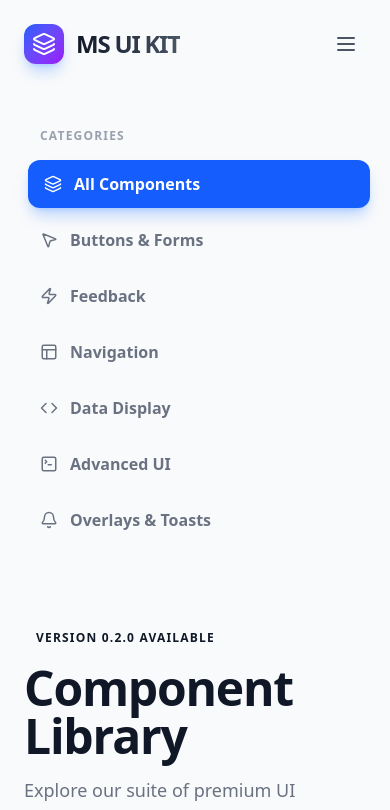
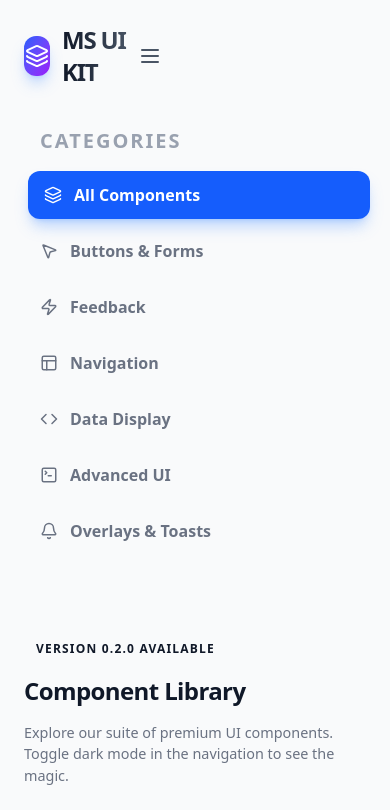
Before and after one commit to maheshshinde9100/ms-ui-kit, a React (Vite) app: page / in a window 390 px wide. Shown: the top 810 px of the page. Built offline with nearby package versions, Linux system fonts and the light colour scheme.

Commit message:
Implement responsive styles for different devices
Added responsive styles for various screen sizes.

```diff
--- a/src/index.css
+++ b/src/index.css
@@ -68,3 +68,133 @@ body {
 #root {
   width: 100%;
 }
+
+/* ==========================================================
+   Responsive Styles
+   Append at the end of index.css
+========================================================== */
+
+/* Small Laptops (769px - 992px) */
+@media (max-width: 992px) {
+  .container {
+    width: 95%;
+    margin: 0 auto;
+  }
+
+  h1 {
+    font-size: 2rem;
+  }
+
+  h2 {
+    font-size: 1.75rem;
+  }
+
+  p {
+    font-size: 0.95rem;
+  }
+}
+
+/* Tablets (481px - 768px) */
+@media (max-width: 768px) {
+  body {
+    overflow-x: hidden;
+  }
+
+  .container {
+    width: 95%;
+    padding: 0 1rem;
+    margin: 0 auto;
+  }
+
+  h1 {
+    font-size: 1.75rem;
+    line-height: 1.3;
+  }
+
+  h2 {
+    font-size: 1.5rem;
+  }
+
+  h3 {
+    font-size: 1.25rem;
+  }
+
+  p {
+    font-size: 0.95rem;
+    line-height: 1.6;
+  }
+
+  img,
+  video {
+    max-width: 100%;
+    height: auto;
+    display: block;
+  }
+
+  table {
+    display: block;
+    width: 100%;
+    overflow-x: auto;
+  }
+
+  input,
+  textarea,
+  select,
+  button {
+    width: 100%;
+    max-width: 100%;
+  }
+}
+
+/* Mobile Devices (320px - 480px) */
+@media (max-width: 480px) {
+  body {
+    overflow-x: hidden;
+  }
+
+  .container {
+    width: 100%;
+    padding: 0 0.75rem;
+    margin: 0 auto;
+  }
+
+  h1 {
+    font-size: 1.5rem;
+    line-height: 1.3;
+  }
+
+  h2 {
+    font-size: 1.25rem;
+  }
+
+  h3 {
+    font-size: 1.1rem;
+  }
+
+  p,
+  li {
+    font-size: 0.9rem;
+    line-height: 1.5;
+  }
+
+  img,
+  video,
+  svg {
+    max-width: 100%;
+    height: auto;
+  }
+
+  table {
+    display: block;
+    width: 100%;
+    overflow-x: auto;
+  }
+
+  input,
+  textarea,
+  select,
+  button {
+    width: 100%;
+    max-width: 100%;
+  }
+}
```
